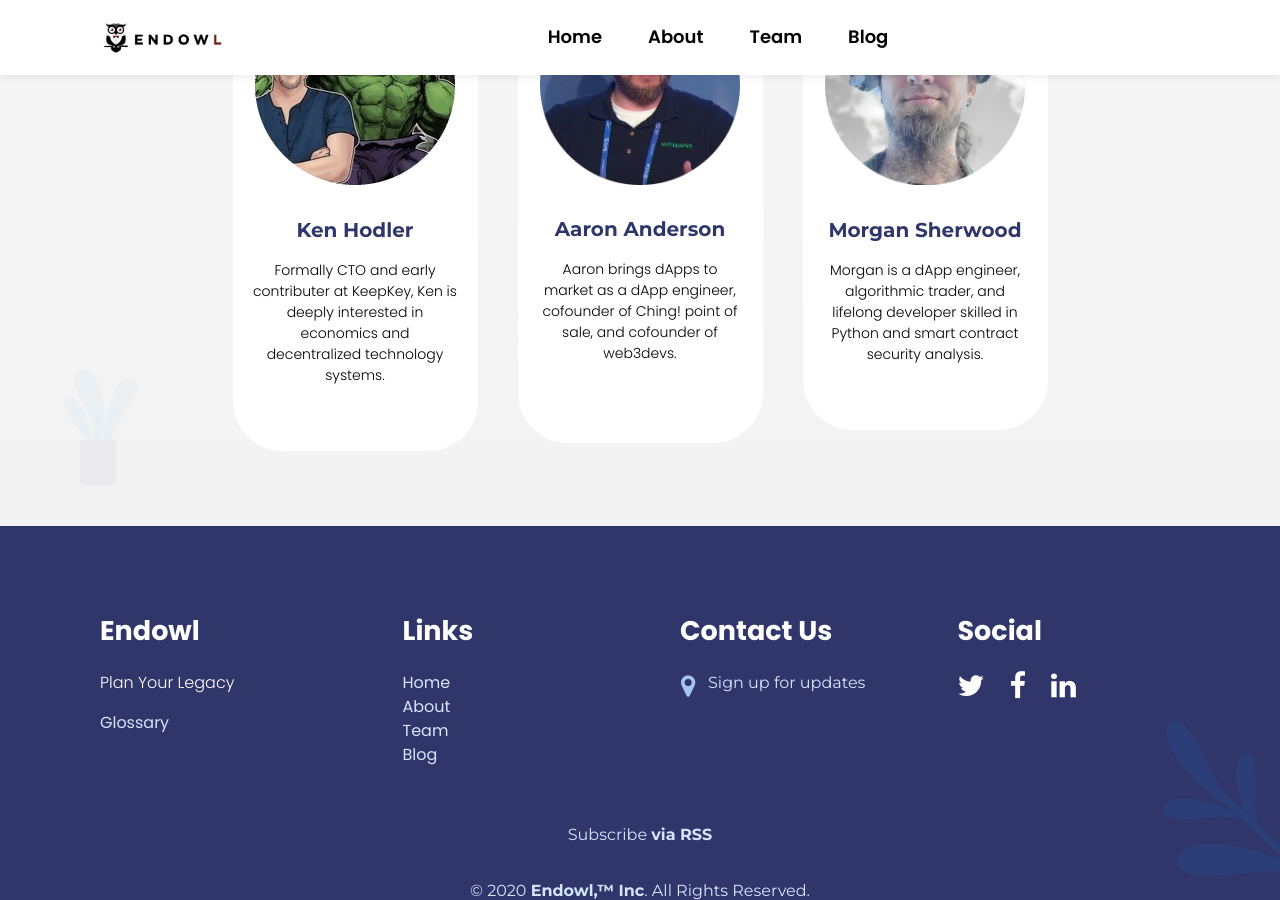
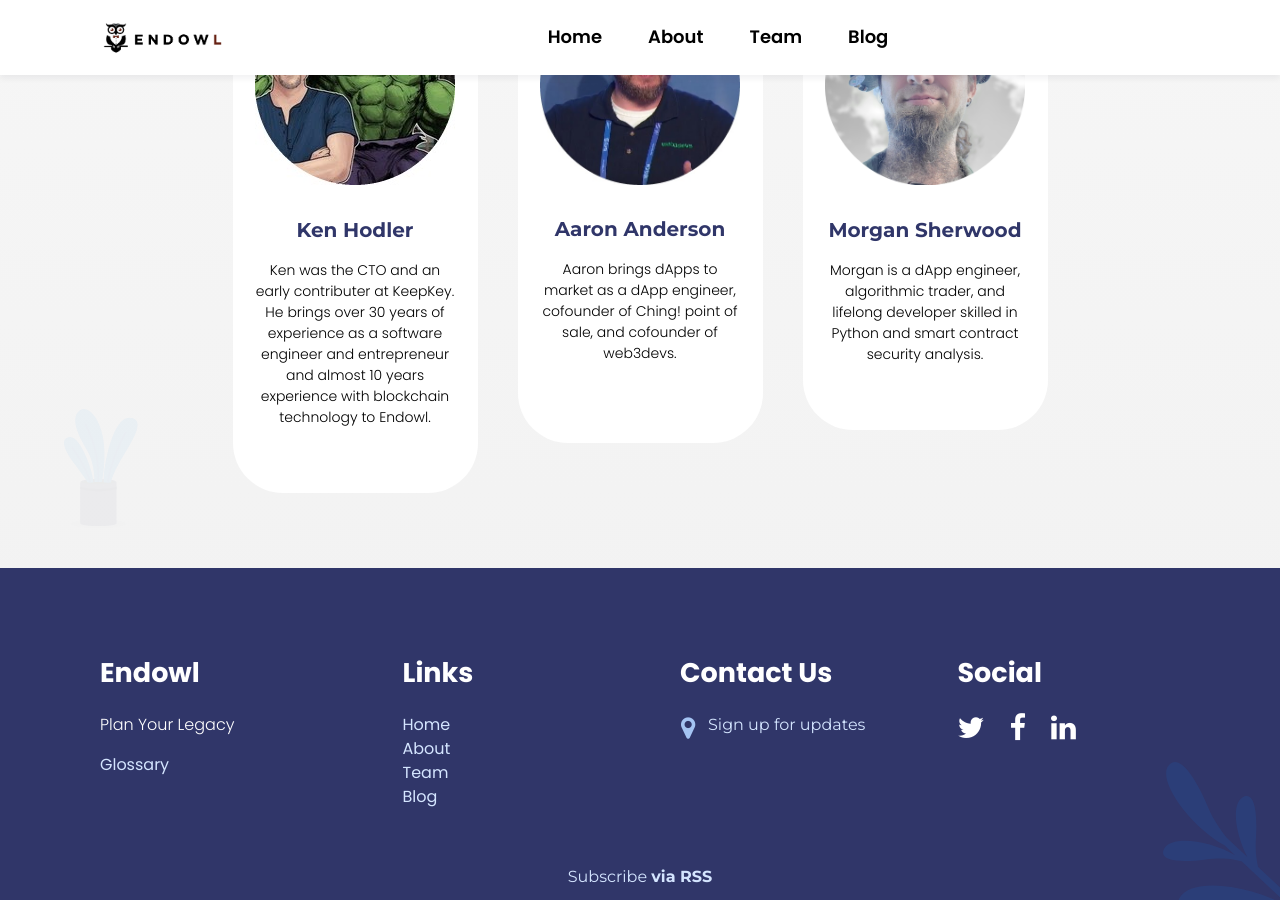
Before and after one commit to endowl/endowl, a Jekyll site: the page built from index.html, in a window 1280 px wide and 900 px high, scrolled down 1595 px. Built offline with Jekyll 4.4.1, drawn with Linux system fonts in a browser that asks for light colours.

Commit message:
Update Ken's Bio

```diff
--- a/index.html
+++ b/index.html
@@ -69,7 +69,8 @@ layout: default
                         <img src="{{ "/assets/images/headshotKen.jpg" | relative_url }}" style="height: 200px;width: 200px;">
                     </div>
                     <h3 class="blog-post-title">Ken Hodler</h3>
-                    <p class="blog-post-text">Formally CTO and early contributer at KeepKey, Ken is deeply interested in economics and decentralized technology systems.</p>
+                    <p class="blog-post-text">Ken was the CTO and an early contributer at KeepKey. He brings over 30 years of experience as a software engineer and entrepreneur and almost 10 years experience with blockchain technology to Endowl.
+                    </p>
                     <!--								<a  class="blog-post-link" href="#news">Read More</a>-->
                 </div>
             </div>
```
